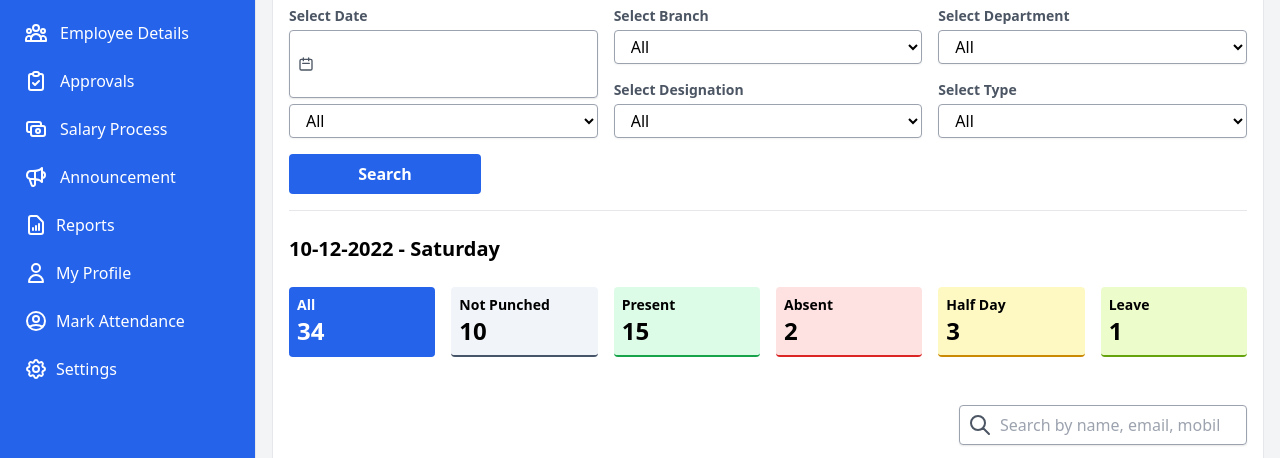
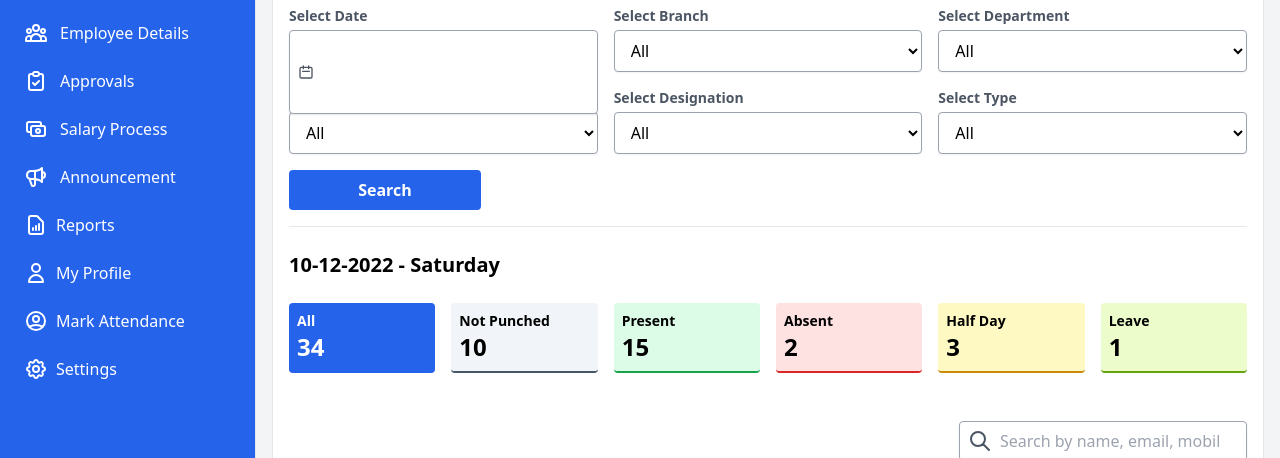
Before and after one commit to elavarasanecomads/swipebox_web, a website: page public/daily-attendance.html in a window 1280 px wide. Shown: the part 172-630 px from the top of the page. Drawn offline with nearby package versions, Linux system fonts and the light colour scheme.

Commit message:
updated daily attendance

```diff
--- a/public/daily-attendance.html
+++ b/public/daily-attendance.html
@@ -71,7 +71,7 @@
 
                             <span class="inline-block w-full mt-1 rounded shadow-sm">
                                 <button
-                                    class="relative z-0 w-full py-1 pl-10 pr-3 text-left transition duration-150 ease-in-out bg-white border border-gray-400 rounded shadow-sm cursor-default focus:outline-none focus:ring-1 focus:ring-blue-600 focus:border-blue-600"
+                                    class="relative z-0 w-full py-1 pl-10 pr-3 text-left transition duration-150 ease-in-out bg-white border border-gray-400 rounded shadow-sm cursor-default lg:py-2 focus:outline-none focus:ring-1 focus:ring-blue-600 focus:border-blue-600"
                                     type="button" aria-haspopup="listbox" aria-expanded="true"
                                     aria-label="search" aria-checked="false">
 
@@ -94,7 +94,7 @@
                             <label class="text-sm font-semibold text-gray-600" for="businessname">Select
                                 Branch</label>
                             <select id="jobtype" name="jobtype" autocomplete="jobtype"
-                                class="block w-full px-3 py-1 mt-1 text-sm bg-white border border-gray-400 rounded shadow-sm focus:outline-none focus:ring-primary-600 focus:border-primary-600 sm:text-base">
+                                class="block w-full px-3 py-1 mt-1 text-sm bg-white border border-gray-400 rounded shadow-sm lg:py-2 focus:outline-none focus:ring-primary-600 focus:border-primary-600 sm:text-base">
                                 <option>All</option>
                                 <option>Ecomads Pvt Ltd, Covai</option>
                                 <option>Ecomads Pvt Ltd, Tiruchengode</option>
@@ -104,7 +104,7 @@
                             <label class="text-sm font-semibold text-gray-600" for="businessname">Select
                                 Department</label>
                             <select id="jobtype" name="jobtype" autocomplete="jobtype"
-                                class="block w-full px-3 py-1 mt-1 text-sm bg-white border border-gray-400 rounded shadow-sm focus:outline-none focus:ring-blue-600 focus:border-blue-600 sm:text-base">
+                                class="block w-full px-3 py-1 mt-1 text-sm bg-white border border-gray-400 rounded shadow-sm lg:py-2 focus:outline-none focus:ring-blue-600 focus:border-blue-600 sm:text-base">
                                 <option>All</option>
                                 <option>Sales</option>
                                 <option>Purchase</option>
@@ -115,7 +115,7 @@
                                 Employee
                                 Category</label>
                             <select id="jobtype" name="jobtype" autocomplete="jobtype"
-                                class="block w-full px-3 py-1 mt-1 text-sm bg-white border border-gray-400 rounded shadow-sm focus:outline-none focus:ring-blue-600 focus:border-blue-600 sm:text-base">
+                                class="block w-full px-3 py-1 mt-1 text-sm bg-white border border-gray-400 rounded shadow-sm lg:py-2 focus:outline-none focus:ring-blue-600 focus:border-blue-600 sm:text-base">
                                 <option>All</option>
                                 <option>Permanant</option>
                                 <option>Contract</option>
@@ -128,7 +128,7 @@
                             <label class="text-sm font-semibold text-gray-600" for="businessname">Select
                                 Designation</label>
                             <select id="jobtype" name="jobtype" autocomplete="jobtype"
-                                class="block w-full px-3 py-1 mt-1 text-sm bg-white border border-gray-400 rounded shadow-sm focus:outline-none focus:ring-blue-600 focus:border-blue-600 sm:text-base">
+                                class="block w-full px-3 py-1 mt-1 text-sm bg-white border border-gray-400 rounded shadow-sm lg:py-2 focus:outline-none focus:ring-blue-600 focus:border-blue-600 sm:text-base">
                                 <option>All</option>
                                 <option>Director</option>
                                 <option>CTO</option>
@@ -141,7 +141,7 @@
                             <label class="text-sm font-semibold text-gray-600" for="businessname">Select
                                 Type</label>
                             <select id="jobtype" name="jobtype" autocomplete="jobtype"
-                                class="block w-full px-3 py-1 mt-1 text-sm bg-white border border-gray-400 rounded shadow-sm focus:outline-none focus:ring-blue-600 focus:border-blue-600 sm:text-base">
+                                class="block w-full px-3 py-1 mt-1 text-sm bg-white border border-gray-400 rounded shadow-sm lg:py-2 focus:outline-none focus:ring-blue-600 focus:border-blue-600 sm:text-base">
                                 <option>All</option>
                                 <option>Permission</option>
                                 <option>Late Entry </option>
@@ -517,7 +517,7 @@
                                                                                         Time Salary</label>
                                                                                     <select id="jobtype" name="jobtype"
                                                                                         autocomplete="jobtype"
-                                                                                        class="block px-3 py-1 mt-1 text-sm bg-white border border-gray-400 rounded shadow-sm w-44 focus:outline-none focus:ring-primary-600 focus:border-primary-600 sm:text-base">
+                                                                                        class="block px-3 py-1 mt-1 text-sm bg-white border border-gray-400 rounded shadow-sm lg:py-2 w-44 focus:outline-none focus:ring-primary-600 focus:border-primary-600 sm:text-base">
                                                                                         <option>None</option>
                                                                                         <option>Half Day Salary</option>
                                                                                         <option>Full Day Salary</option>
```
